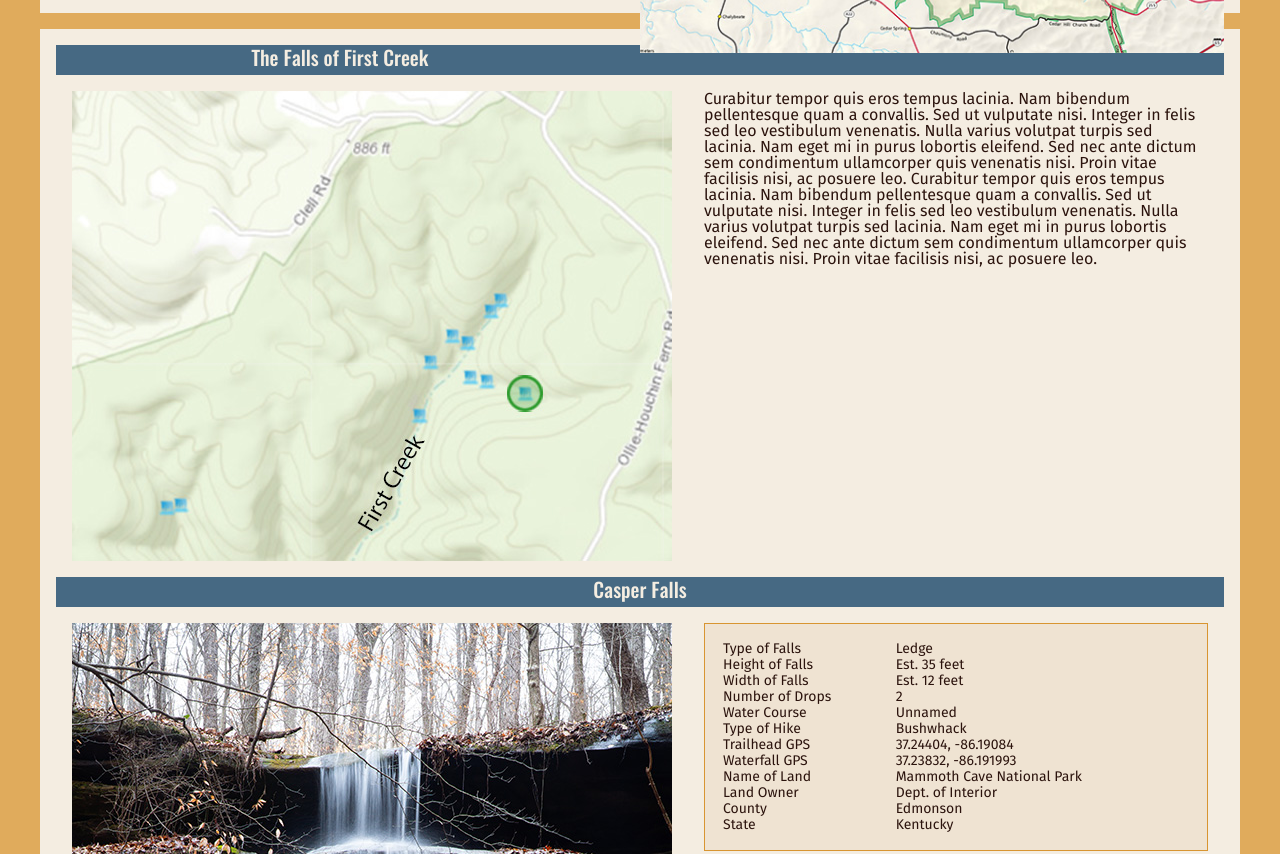
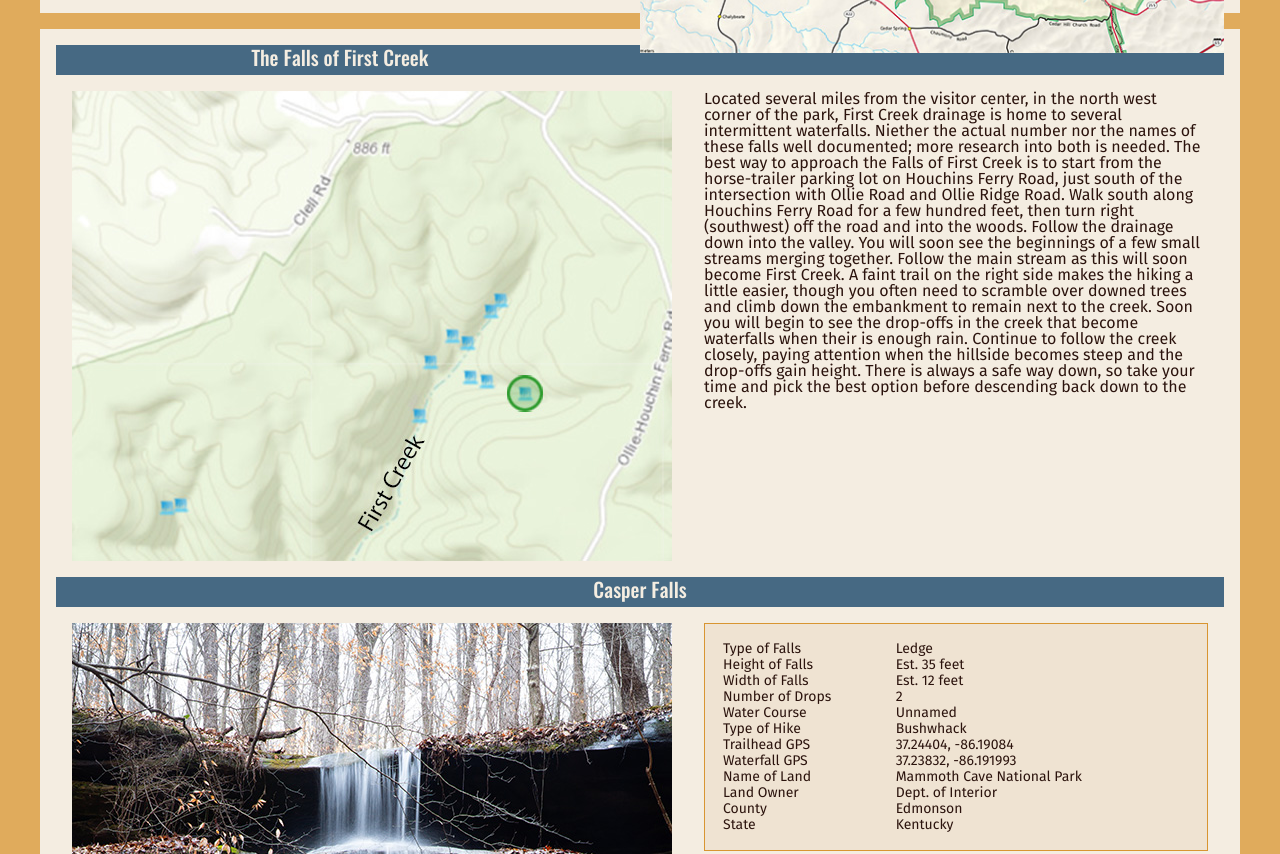
Before and after one commit to leoosborne/waterfall-finder, a plain HTML site: page public/index.html in a window 1280 px wide. Shown: the part 1572-2426 px from the top of the page. Drawn offline with nearby package versions, Linux system fonts and the light colour scheme; no server answers.

Commit message:
text updates to index

```diff
--- a/public/index.html
+++ b/public/index.html
@@ -146,19 +146,7 @@
               <!-- <figcaption class="fs-100 txt-dark-600">Casper Falls above the First Creek drainage.</figcaption> -->
             </figure>
 
-          <p class="fs-body-md ff-body txt-dark-600">Curabitur tempor quis eros tempus lacinia. Nam bibendum
-            pellentesque
-            quam a convallis. Sed ut vulputate nisi. Integer in felis sed leo vestibulum venenatis. Nulla varius
-            volutpat
-            turpis sed lacinia. Nam eget mi in purus lobortis eleifend. Sed nec ante dictum sem condimentum
-            ullamcorper
-            quis venenatis nisi. Proin vitae facilisis nisi, ac posuere leo. Curabitur tempor quis eros tempus lacinia. Nam bibendum
-            pellentesque
-            quam a convallis. Sed ut vulputate nisi. Integer in felis sed leo vestibulum venenatis. Nulla varius
-            volutpat
-            turpis sed lacinia. Nam eget mi in purus lobortis eleifend. Sed nec ante dictum sem condimentum
-            ullamcorper
-            quis venenatis nisi. Proin vitae facilisis nisi, ac posuere leo. </p>
+          <p class="fs-body-md ff-body txt-dark-600">Located several miles from the visitor center, in the north west corner of the park, First Creek drainage is home to several intermittent waterfalls. Niether the actual number nor the names of these falls well documented; more research into both is needed. The best way to approach the Falls of First Creek is to start from the horse-trailer parking lot on Houchins Ferry Road, just south of the intersection with Ollie Road and Ollie Ridge Road. Walk south along Houchins Ferry Road for a few hundred feet, then turn right (southwest) off the road and into the woods. Follow the drainage down into the valley. You will soon see the beginnings of a few small streams merging together. Follow the main stream as this will soon become First Creek. A faint trail on the right side makes the hiking a little easier, though you often need to scramble over downed trees and climb down the embankment to remain next to the creek. Soon you will begin to see the drop-offs in the creek that become waterfalls when their is enough rain. Continue to follow the creek closely, paying attention when the hillside becomes steep and the drop-offs gain height. There is always a safe way down, so take your time and pick the best option before descending back down to the creek.    </p>
           </div>
         </article>
         <article>
@@ -222,12 +210,6 @@
               </tr>
             </table>
           </div>
-          <p class="fs-body-md ff-body txt-dark-600">Curabitur tempor quis eros tempus lacinia. Nam bibendum
-            pellentesque
-            quam a convallis. Sed ut vulputate nisi. Integer in felis sed leo vestibulum venenatis. Nulla varius
-            volutpat
-            turpis sed lacinia. Nam eget mi in purus lobortis eleifend. Sed nec ante dictum sem condimentum ullamcorper
-            quis venenatis nisi. Proin vitae facilisis nisi, ac posuere leo. </p>
         </article>
       </section>
 
--- a/src/server.js
+++ b/src/server.js
@@ -52,7 +52,7 @@ router.get('/historicalRain', (req, res, next) => {
 });
 
 // Schedule the task to update historical rain data at 12:15am every day in the timezone containing the zip codes
-cron.schedule('35 17 * * *', () => {
+cron.schedule('57 19 * * *', () => {
   updateHistoricalRainData();
 });
 
```
